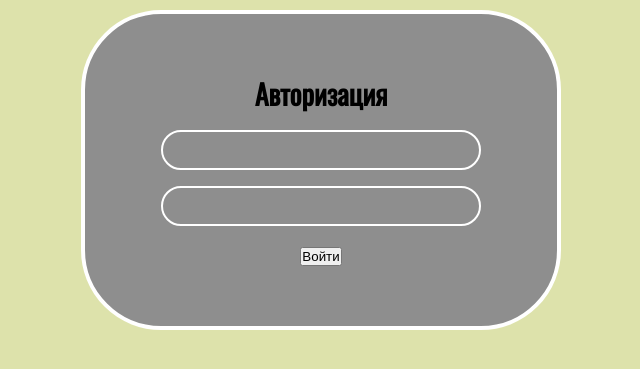
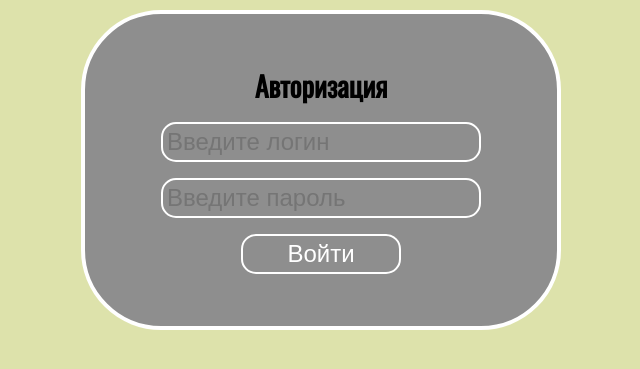
Before and after one commit to Mrdeft2231/Backend-employees, a plain HTML site: page Public/index.html in a window 1280 px wide. Shown: the part 273-642 px from the top of the page, without its empty margins (319-959 px from the left). Drawn offline with Linux system fonts and the light colour scheme.

Commit message:
add: закончил писать форму авторизации

```diff
--- a/Public/index.html
+++ b/Public/index.html
@@ -15,12 +15,20 @@
       </div>
       <div class="blocking-Authirization">
         <h2>Авторизация</h2>
-        <div class="fields">
-        <label for="username"><input  type="text"></label>
-        <label for="password"><input type="password"></label>
-        <div class="authirization">
-          <button>Войти</button>
-        </div>
+        <form class="fields" action="" method="get">
+        <input
+        type="login"
+        name="login"
+        id="login"
+        placeholder="Введите логин"
+        required>
+        <input type="password"
+         name ="password"
+         id="password"
+         placeholder="Введите пароль"
+         required>
+        <button id="submit" type="submit">Войти</button>
+        </form>
         </div>
       </div>
     </div>
--- a/public/Styles/main.css
+++ b/public/Styles/main.css
@@ -16,6 +16,10 @@
   src: url(../fonts/Oswald-Bold.ttf);
   font-weight: bold;
   font-style: normal;
+}
+
+input:hover::placeholder {
+  color: transparent;
 }
 
 body {
@@ -65,14 +69,36 @@ body {
   gap: 2vh;
 }
 
-
-
-.fields input {
-  font-size: 2vh;
-  border-radius: 60px;
-  border: none;
+#login, #password {
+  font-size: 3vh;
+  border-radius: 15px;
   width: 40vh;
   height: 5vh;
   background-color: rgb(255, 255, 255, 0);
   border: 2px solid white;
+  padding: 0px 0.5vh 0px 0.5vh;
 }
+
+#login:focus, #password:focus {
+  outline: none;
+}
+
+#login:hover, #password:hover {
+  background-color: rgb(255, 255, 255, 0.2);
+  color: #8E8E8E;
+}
+
+#submit {
+  width: 20vh;
+  height: 5vh;
+  background-color: #8E8E8E;
+  border-radius: 15px;
+  border: 2px solid white;
+  color: white;
+  font-size: 3vh;
+}
+
+#submit:hover {
+  background-color: white;
+  color: #8E8E8E;
+}
```
